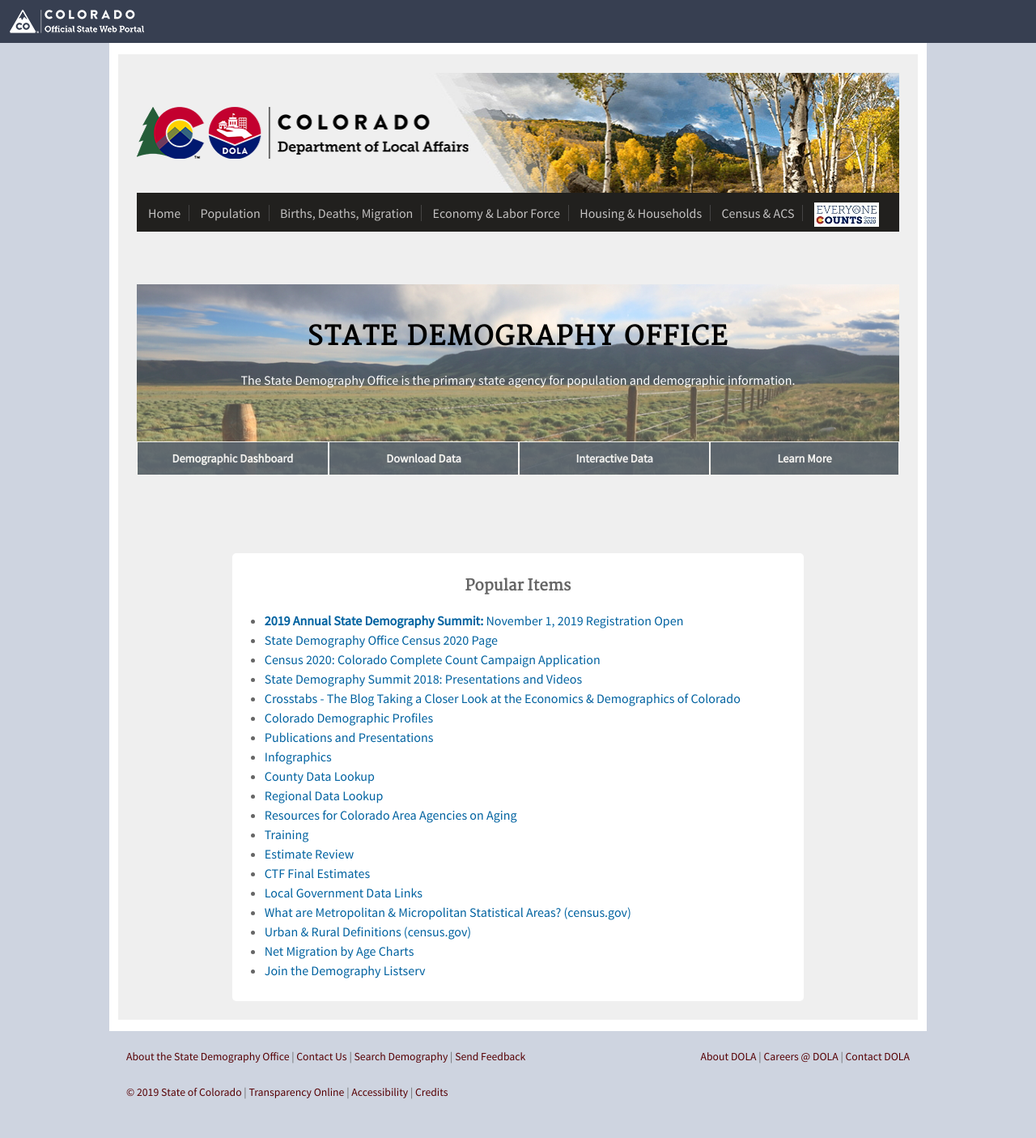
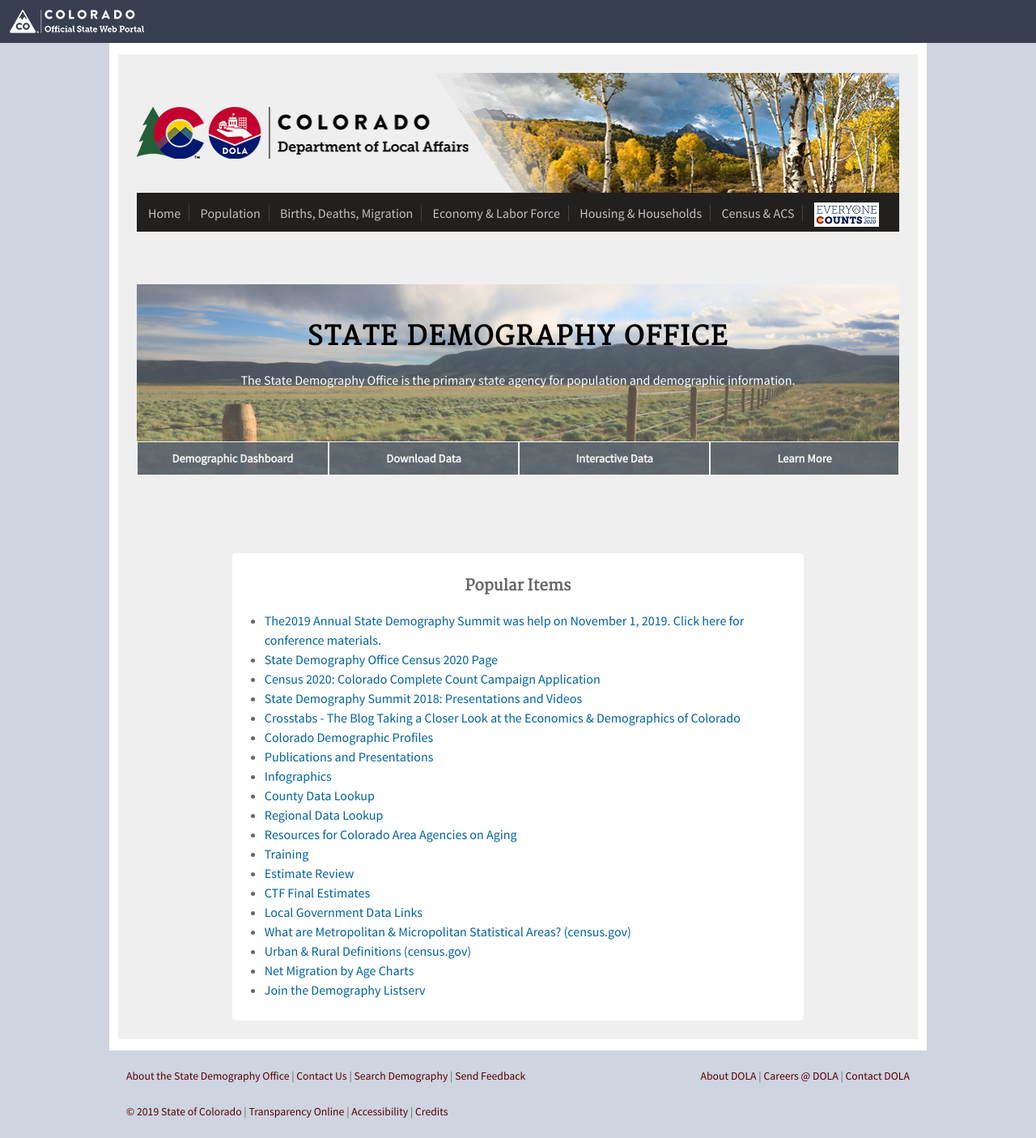
Before and after one commit to TBleess/Website_New, a Jekyll site: the page built from pages/0_Homepage_and_Footer_Links/index.md, in a window 1280 px wide. Shown: the whole page at 81% size. Built offline with Jekyll 4.4.1, drawn with Linux system fonts in a browser that asks for light colours; before the commit the page ends 1381 px from its top, so only the background shows below that.

Commit message:
Update infobox.yml

```diff
--- a/_data/infobox.yml
+++ b/_data/infobox.yml
@@ -2,7 +2,7 @@
   # url: "/data/"
 # - name: "Webmap Gallery"
 #   url: "/gis/map-gallery/"
-- name: "<b>2019 Annual State Demography Summit:</b> November 1, 2019  Registration Open"
+- name: "The2019 Annual State Demography Summit was help on November 1, 2019.  Click here for conference materials."
   url: "/demography/demography-summit-2019/"
 - name: "State Demography Office Census 2020 Page"
   url: "/census_2020/"
```
